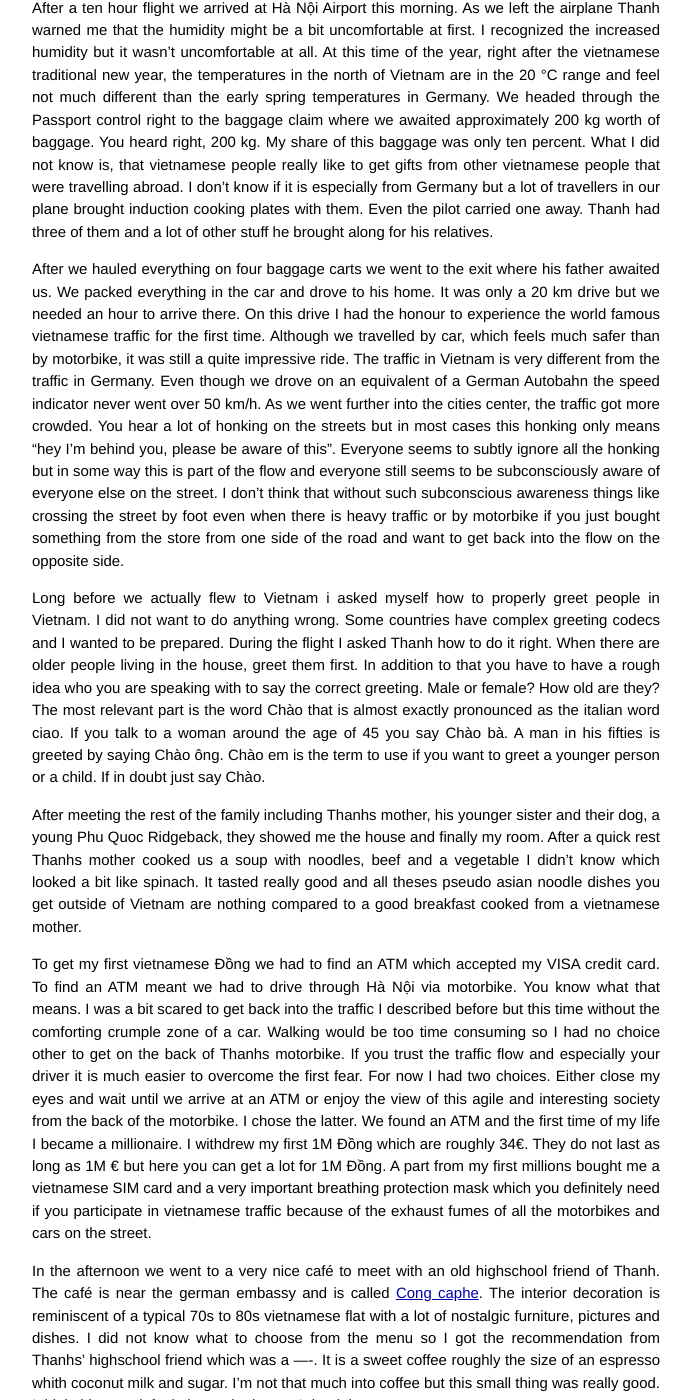
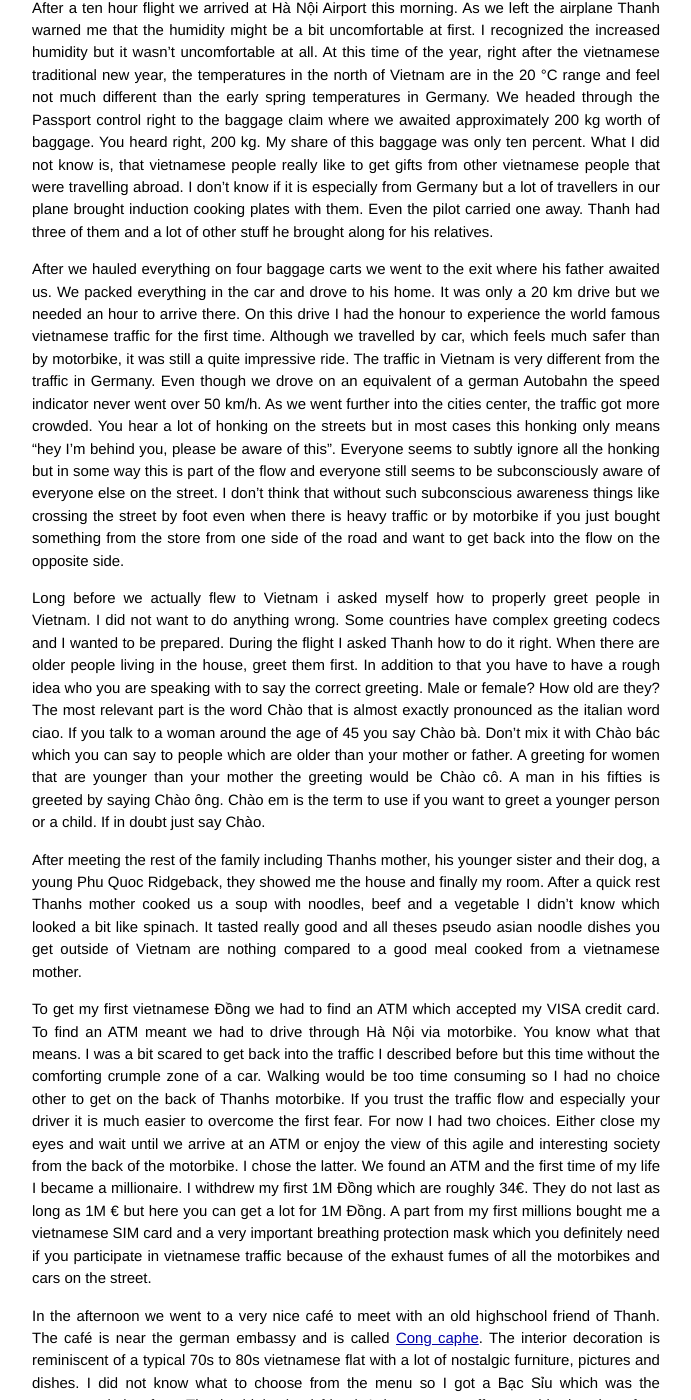
Before and after one commit to nexys/nexys.github.io, a Jekyll site: the page built from _posts/2014-02-21-welcome-to-vietnam.markdown, in a window 1280 px wide and 1400 px high, scrolled down 376 px. Shown: the whole window, without its empty margins (294-985 px from the left). Built offline with Jekyll 4.4.1, drawn with Linux system fonts in a browser that asks for light colours; Markdown is read by kramdown in place of the engine named in the settings; some of the changed text lies outside the part shown.

Commit message:
finished first day

```diff
--- a/_posts/2014-02-21-welcome-to-vietnam.markdown
+++ b/_posts/2014-02-21-welcome-to-vietnam.markdown
@@ -9,17 +9,15 @@ The long awaited journey to Vietnam has now become reality and I'm writing my fi
 After a ten hour flight we arrived at Hà Nội Airport this morning. As we left the airplane Thanh warned me that the humidity might be a bit uncomfortable at first. I recognized the increased humidity but it wasn't uncomfortable at all. At this time of the year, right after the vietnamese traditional new year, the temperatures in the north of Vietnam are in the 20 °C range and feel not much different than the early spring temperatures in Germany.
 We headed through the Passport control right to the baggage claim where we awaited approximately 200 kg worth of baggage. You heard right, 200 kg. My share of this baggage was only ten percent. What I did not know is, that vietnamese people really like to get gifts from other vietnamese people that were travelling abroad. I don't know if it is especially from Germany but a lot of travellers in our plane brought induction cooking plates with them. Even the pilot carried one away. Thanh had three of them and a lot of other stuff he brought along for his relatives.
 
-After we hauled everything on four baggage carts we went to the exit where his father awaited us. We packed everything in the car and drove to his home. It was only a 20 km drive but we needed an hour to arrive there. On this drive I had the honour to experience the world famous vietnamese traffic for the first time. Although we travelled by car, which feels much safer than by motorbike, it was still a quite impressive ride. The traffic in Vietnam is very different from the traffic in Germany. Even though we drove on an equivalent of a German Autobahn the speed indicator never went over 50 km/h. As we went further into the cities center, the traffic got more crowded. You hear a lot of honking on the streets but in most cases this honking only means "hey I'm behind you, please be aware of this". Everyone seems to subtly ignore all the honking but in some way this is part of the flow and everyone still seems to be subconsciously aware of everyone else on the street. I don't think that without such subconscious awareness things like crossing the street by foot even when there is heavy traffic or by motorbike if you just bought something from the store from one side of the road and want to get back into the flow on the opposite side.
+After we hauled everything on four baggage carts we went to the exit where his father awaited us. We packed everything in the car and drove to his home. It was only a 20 km drive but we needed an hour to arrive there. On this drive I had the honour to experience the world famous vietnamese traffic for the first time. Although we travelled by car, which feels much safer than by motorbike, it was still a quite impressive ride. The traffic in Vietnam is very different from the traffic in Germany. Even though we drove on an equivalent of a german Autobahn the speed indicator never went over 50 km/h. As we went further into the cities center, the traffic got more crowded. You hear a lot of honking on the streets but in most cases this honking only means "hey I'm behind you, please be aware of this". Everyone seems to subtly ignore all the honking but in some way this is part of the flow and everyone still seems to be subconsciously aware of everyone else on the street. I don't think that without such subconscious awareness things like crossing the street by foot even when there is heavy traffic or by motorbike if you just bought something from the store from one side of the road and want to get back into the flow on the opposite side.
 
-Long before we actually flew to Vietnam i asked myself how to properly greet people in Vietnam. I did not want to do anything wrong. Some countries have complex greeting codecs and I wanted to be prepared. During the flight I asked Thanh how to do it right. When there are older people living in the house, greet them first. In addition to that you have to have a rough idea who you are speaking with to say the correct greeting. Male or female? How old are they? The most relevant part is the word Chào that is almost exactly pronounced as the italian word ciao. If you talk to a woman around the age of 45 you say Chào bà. A man in his fifties is greeted by saying Chào ông. Chào em is the term to use if you want to greet a younger person or a child. If in doubt just say Chào.
+Long before we actually flew to Vietnam i asked myself how to properly greet people in Vietnam. I did not want to do anything wrong. Some countries have complex greeting codecs and I wanted to be prepared. During the flight I asked Thanh how to do it right. When there are older people living in the house, greet them first. In addition to that you have to have a rough idea who you are speaking with to say the correct greeting. Male or female? How old are they? The most relevant part is the word Chào that is almost exactly pronounced as the italian word ciao. If you talk to a woman around the age of 45 you say Chào bà. Don't mix it with Chào bác which you can say to people which are older than your mother or father. A greeting for women that are younger than your mother the greeting would be Chào cô. A man in his fifties is greeted by saying Chào ông. Chào em is the term to use if you want to greet a younger person or a child. If in doubt just say Chào.
 
-After meeting the rest of the family including Thanhs mother, his younger sister and their dog, a young Phu Quoc Ridgeback, they showed me the house and finally my room. After a quick rest Thanhs mother cooked us a soup with noodles, beef and a vegetable I didn't know which looked a bit like spinach. It tasted really good and all theses pseudo asian noodle dishes you get outside of Vietnam are nothing compared to a good breakfast cooked from a vietnamese mother.
+After meeting the rest of the family including Thanhs mother, his younger sister and their dog, a young Phu Quoc Ridgeback, they showed me the house and finally my room. After a quick rest Thanhs mother cooked us a soup with noodles, beef and a vegetable I didn't know which looked a bit like spinach. It tasted really good and all theses pseudo asian noodle dishes you get outside of Vietnam are nothing compared to a good meal cooked from a vietnamese mother.
 
 To get my first vietnamese Đồng we had to find an ATM which accepted my VISA credit card. To find an ATM meant we had to drive through Hà Nội via motorbike. You know what that means. I was a bit scared to get back into the traffic I described before but this time without the comforting crumple zone of a car. Walking would be too time consuming so I had no choice other to get on the back of Thanhs motorbike. If you trust the traffic flow and especially your driver it is much easier to overcome the first fear. For now I had two choices. Either close my eyes and wait until we arrive at an ATM or enjoy the view of this agile and interesting society from the back of the motorbike. I chose the latter. We found an ATM and the first time of my life I became a millionaire. I withdrew my first 1M Đồng which are roughly 34€. They do not last as long as 1M € but here you can get a lot for 1M Đồng. A part from my first millions bought me a vietnamese SIM card and a very important breathing protection mask which you definitely need if you participate in vietnamese traffic because of the exhaust fumes of all the motorbikes and cars on the street.
 
 In the afternoon we went to a very nice café to meet with an old highschool friend of Thanh. The café is near the german embassy and is called [Cong caphe](http://congcaphe.com/). The interior decoration is reminiscent of a typical 70s to 80s vietnamese flat with a lot of nostalgic furniture, pictures and dishes.
-I did not know what to choose from the menu so I got the recommendation from Thanhs' highschool friend which was a ----. It is a sweet coffee roughly the size of an espresso whith coconut milk and sugar. I'm not that much into coffee but this small thing was really good. I think this was defenitely not the last --- I drank here.
+I did not know what to choose from the menu so I got a Bạc Sỉu which was the recommendation from Thanhs highschool friend. It is a sweet coffee roughly the size of an espresso whith coconut milk and sugar. I'm not that much into coffee but this small thing was really good. I think this was defenitely not the last Bạc Sỉu I drank here.
 
-I think I call it a day and get some sleep because there is a lot ahead of us. We planned trips to ... ... ... ... and ... And I think it is also a great honour to be invited to some family gatherings including two vietnamese weddings. So expect a lot more to come in the next three weeks.
-
-ADDING SOME PICTURES TOMORROW
+I think I call it a day and get some sleep because there is a lot ahead of us. We planned trips to Ho Chi Minh City, Huế, Đà Lạt, Nha Trang, Đà Nẵng, Hạ Long and Hải Phòng. And I think it is also a great honour to be invited to some family gatherings including two vietnamese weddings. So expect a lot more to come in the next three weeks.
```
